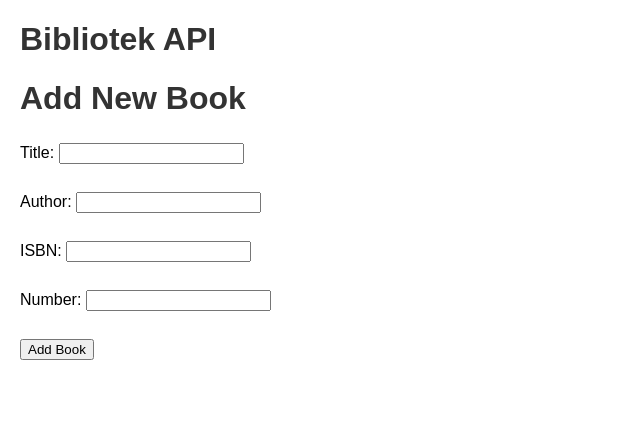
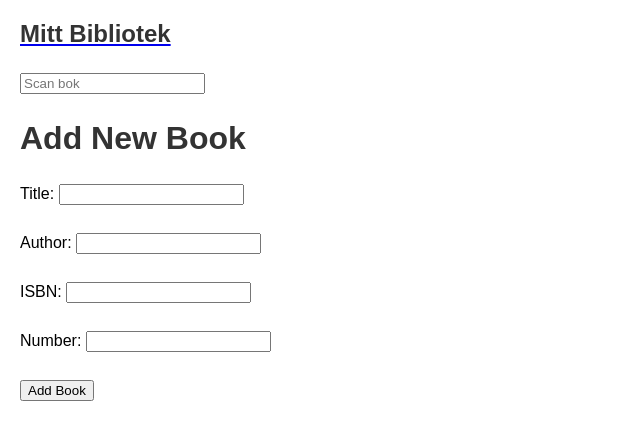
Before and after one commit to reztingel/eksamen, a Flask app: page /leggtilbook in a window 1280 px wide. Shown: the top 440 px of the page, without its empty margins (0-640 px from the left). Run offline with Flask 3, Linux system fonts and the light colour scheme.

Commit message:
la til home knapp og input for å skane bok

```diff
--- a/client/templates/base.html
+++ b/client/templates/base.html
@@ -1,22 +1,27 @@
 <!DOCTYPE html>
 <html lang="en">
 <head>
-    <meta charset="UTF-8">
-    <meta name="viewport" content="width=device-width, initial-scale=1.0">
-    <title>Document</title>
-    <link rel="stylesheet" href="{{ url_for('static',filename='css/style.css')}}">
+  <meta charset="UTF-8">
+  <meta name="viewport" content="width=device-width, initial-scale=1.0">
+  <title>Bibliotek</title>
+  <link rel="stylesheet" href="{{ url_for('static',filename='css/style.css') }}">
 </head>
 <body>
-    <h1>Bibliotek API</h1>
 
+    <nav>
+        <a href="{{ url_for('index') }}">
+            <h1>Mitt Bibliotek</h1>
+        </a>
+        <form action="{{ url_for('book') }}" method="get">
+            <input type="number" name="nummer" id="nummer" placeholder="Scan bok">
+        </form>
+    </nav>
 
+    <div class="content">
+        {% block content %}
 
-    {% block content %}
-
-    {% endblock %}
-
-
-
+        {% endblock %}
+    </div>
 
 </body>
 </html>
```
